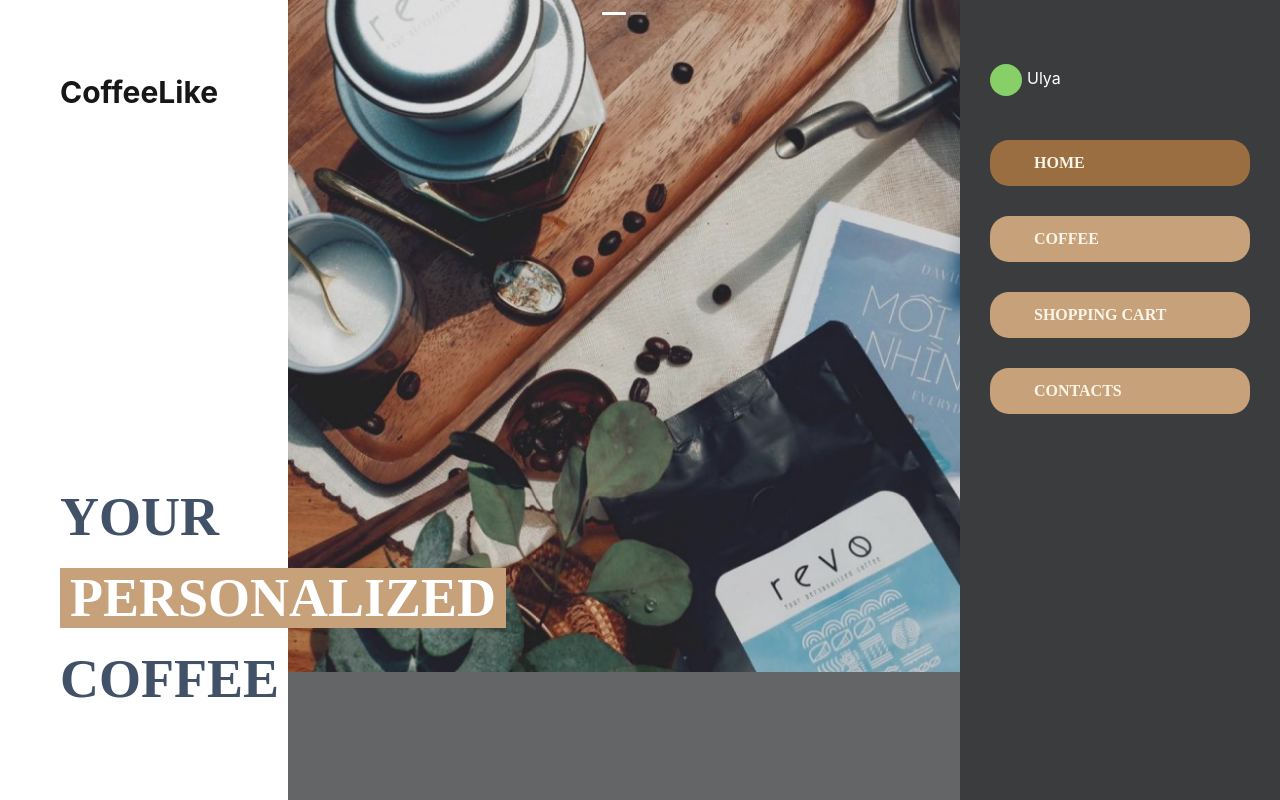
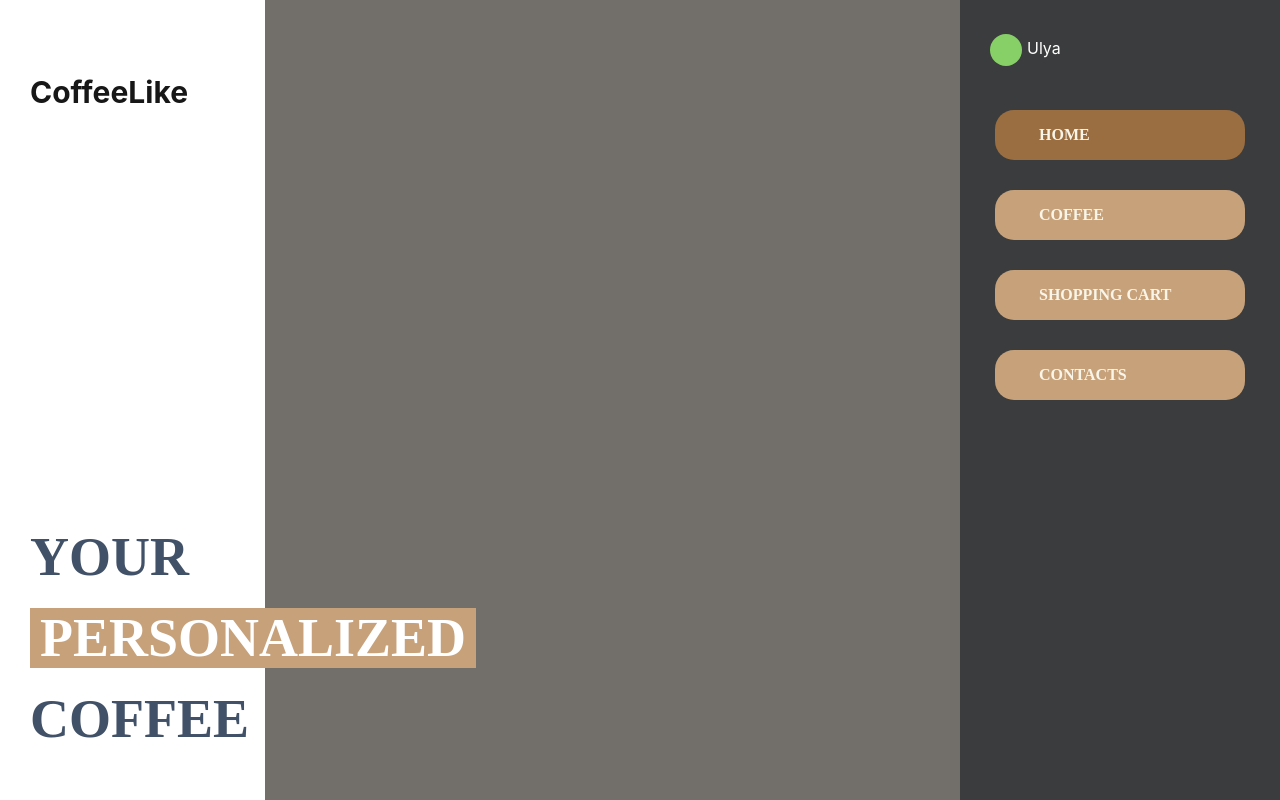
Before and after one commit to UlyanaKucherenko/CoffeeLike, a Vue app: page / in a window 1280 px wide. Built offline with nearby package versions, Linux system fonts and the light colour scheme.

Commit message:
🚧 fixed mistakes in coffee sections & removed unnecessary code

```diff
--- a/src/components/forms/formOder.vue
+++ b/src/components/forms/formOder.vue
@@ -9,26 +9,13 @@
                     <p>Also known as "Lungo" or "Long Black"</p>
                 </div>
             </div>
-            <div class="">
-                <a-input-number size="large" :min="1" :max="10" :default-value="3" @change="onChange" />
-                <a-radio-group v-model="value" @change="onChangeRadio">
-                    <a-radio :value="1">
-                        A
-                    </a-radio>
-                    <a-radio :value="2">
-                        B
-                    </a-radio>
-                    <a-radio :value="3">
-                        C
-                    </a-radio>
-                </a-radio-group>
-            </div>
+
         </div>
 </template>
 
 <script>
 export default {
-    name: 'formOder',
+    name: 'FormOder',
 }
 </script>
 <style lang="scss">
--- a/src/components/layout/MainLayout.vue
+++ b/src/components/layout/MainLayout.vue
@@ -53,15 +53,15 @@ export default {
         max-width: 400px;
         background-color: #3b3c3d;
         flex: 1;
-        padding: 30px 30px 0 30px;
+        //padding: 30px 30px 0 30px;
         display: flex;
         justify-content: center;
         @include media($screen: 1660px){
         max-width: 320px;
         }
-        @include media($screen: $screen-desktop){
-        max-width: 200px;
-        padding: 30px 15px 0 15px;
+        @include media($screen: 1240px){
+        max-width: 250px;
+         //padding: 30px 15px 0 15px;
         }
       }
     }
--- a/src/components/rightNavigation/SideBar.vue
+++ b/src/components/rightNavigation/SideBar.vue
@@ -2,18 +2,7 @@
     <div class="side-bar">
 
         <div class="side-bar__user-btn">
-            <!--
-			<div>
-				<div id="components-badge-demo-title">
-                    <a-badge :count="5" title="Custom hover text">
-                    <a href="#" class="head-example">
-                        <a-icon type="shopping-cart" :style="{ fontSize: '42px', color: '#F9F5E8' }" />
-                    </a>
-                    </a-badge>
-                </div>
-			</div>
-            -->
-			<div>
+			<div class="side-bar__user-btn-profil">
                 <a-dropdown :trigger="['click']">
                     <a class="ant-dropdown-link" @click="e => e.preventDefault()">
                         <a-avatar style="backgroundColor:#87d068" icon="user"  />
@@ -35,7 +24,6 @@
                     <a-icon type="star" :style="{ fontSize: '25px' }"/>
                 </a-badge>
             </div>
-
 		</div>
 
         <ul  class="side-bar__list">
@@ -59,13 +47,12 @@
                 </router-link>
             </li>
         </ul>
-
-
         <a-modal v-model="visible" title="favoriteCart Modal" @ok="handleOk">
         <ul>
-            <li v-for="item in favoriteCart" :key="item.name">
-                 <a-avatar shape="square" size="35" icon="user" />
+            <li v-for="item in favoriteCart" :key="item.id">
+                 <a-avatar shape="square" :size="35" icon="user" />
                 {{item}} id
+                {{item.name}}
             </li>
         </ul>
         </a-modal>
@@ -110,8 +97,7 @@ export default {
         ...mapState("favoriteCoffee",["favoriteCart"]),
     },
      mounted() {
-        console.log(this.cart);
-
+        console.log(this.favoriteCart);
      },
 
 }
@@ -133,8 +119,8 @@ export default {
         @include media($screen: 1660px){
         max-width: 320px;
         }
-        @include media($screen: $screen-desktop){
-            max-width: 200px;
+        @include media($screen: 1240px){
+            max-width: 250px;
             padding: 30px 15px 0 15px;
         }
 
@@ -142,12 +128,10 @@ export default {
 
             width: 100%;
             @include flex($justify-content: space-between, $align-items: center, $direction: row, $wrap: wrap);
-
             color:white;
             min-height: 40px;
             margin-bottom: 40px;
 
-            //$screen-tablet-large
             @include media($screen: $screen-tablet-large){
                 @include flex($justify-content: space-between, $align-items: center, $direction: column, $wrap: wrap);
 
@@ -160,12 +144,20 @@ export default {
         &__favorete-btn {
             cursor: pointer;
         }
+
         &__list {
-
+            margin-bottom: 0;
+            @include flex(center,center,column);
         }
 
         &__item {
             margin-bottom: 30px;
+            max-width: 250px;
+            width: 100%;
+
+            &:last-child {
+                 margin-bottom: 0px;
+            }
         }
 
         &__item-link {
@@ -175,14 +167,12 @@ export default {
             font-size: 16px;
             color: #F9F5E8;
             text-transform: uppercase;
-
             background-color: #C7A17A;
-
             border-radius: 19px;
             border: none;
             outline: none;
             @include flex(flex-start,center);
-            height: 46px;
+            min-height: 50px;
             padding: 0 24px;
             cursor: pointer;
             transition: all 0.3s ease-out;
--- a/src/store/index.js
+++ b/src/store/index.js
@@ -17,7 +17,7 @@ export default new Vuex.Store({
   },
   modules: {
     shopCart,
-    favoriteCoffee
+    favoriteCoffee,
   },
 
 });
--- a/src/store/modules/favoriteCoffee.js
+++ b/src/store/modules/favoriteCoffee.js
@@ -3,13 +3,13 @@ const state = () => ({
 });
 
 const  mutations ={
-    changeCartState(state, payload) {
+    changeFavoriteCartState(state, payload) {
         state.favoriteCart = [...state.favoriteCart, payload];
     },
 };
 const  actions = {
     addItemToCart: async ({commit}, payload) =>{
-        commit("changeCartState", payload);
+        commit("changeFavoriteCartState", payload);
     },
 };
 export default {
--- a/src/store/modules/index.js
+++ b/src/store/modules/index.js
@@ -1,4 +1,4 @@
 import shopCart from './shopCart';
 import favoriteCoffee from './favoriteCoffee';
 
-export {shopCart,favoriteCoffee};
+export {shopCart,favoriteCoffee,};
--- a/src/views/Home.vue
+++ b/src/views/Home.vue
@@ -11,9 +11,9 @@
 		</h1>
 	</div>
 
-		<div class="home__slider-wrap">
+	<div class="home__main">
 
-			<a-carousel
+		<!--	<a-carousel
 			:dot-position="dotPosition"
 			:autoplay="false"
 			:speed="3000"
@@ -25,7 +25,7 @@
 				<div class="home__slider-slide">
 					<img  style="" src="https://image.freepik.com/free-photo/large-cup-of-coffee-on-vintage-wooden-background-spring-flowers-and-books_308079-380.jpg" />
 				</div>
-			</a-carousel>
+			</a-carousel>-->
 
 		</div>
 
@@ -57,12 +57,26 @@ export default {
         width: 30%;
         max-width: 400px;
         flex: 1;
-        padding: 70px 0px 0px 60px ;
+        padding: 70px 0px 0px 30px ;
 		display: flex;
 		flex-direction: column;
 		align-items: flex-start;
 		justify-content: flex-start;
 		position: relative;
+
+		@include media($screen: 1660px){
+		max-width: 320px;
+		}
+
+		@include media($screen: 1440px){
+			max-width: 265px;
+		}
+
+		@include media($screen: 1240px){
+            max-width: 250px;
+            padding: 50px 0px 0 15px;
+        }
+
     }
 
 	&__logo-link {
@@ -83,11 +97,11 @@ export default {
 		margin-bottom: 0;
 		position: absolute;
 		bottom:80px;
+		left: 105px;
 		font-family: Montserrat;
 		font-style: normal;
 		font-weight: 900;
 		font-size: $title-size;
-
 		color: #415167;
 		z-index: 2;
 
@@ -96,19 +110,31 @@ export default {
 			color:white;
 			padding: 0 10px;
 		}
+
+		@include media($screen: 1660px){
+			left:30px;
+        }
 		@include media($screen: 1440px){
-            font-size: 54px;
+			font-size: 54px;
+			bottom:40px;
+        }
+
+		@include media($screen: 1240px){
+			left: 20px;
+			font-size: 44px;
         }
 	}
 
-    &__slider-wrap {
+    &__main {
 		display: flex;
 		flex: 1;
 		position: relative;
-		height: 100vh;
+		//min-height: 100vh;
 		width: 70%;
+		//@include padding-hack(100%, cover);
+		background-color:#726f6b;
     }
-	&__slider-slide {
+/*	&__slider-slide {
 		display: flex;
         flex: 1;
         position: relative;
@@ -131,7 +157,7 @@ export default {
 
 	& .ant-carousel .slick-list {
 		height: 100%;
-		}
+		}*/
   }
 
 </style>
```
Also changed, not shown: src/components/TheFilter.vue (deleted, +0 -84 lines), src/store/modules/allCoffee.js (deleted, +0 -21 lines), src/views/theCoffee/Coffee.vue (+15 -20 lines).
